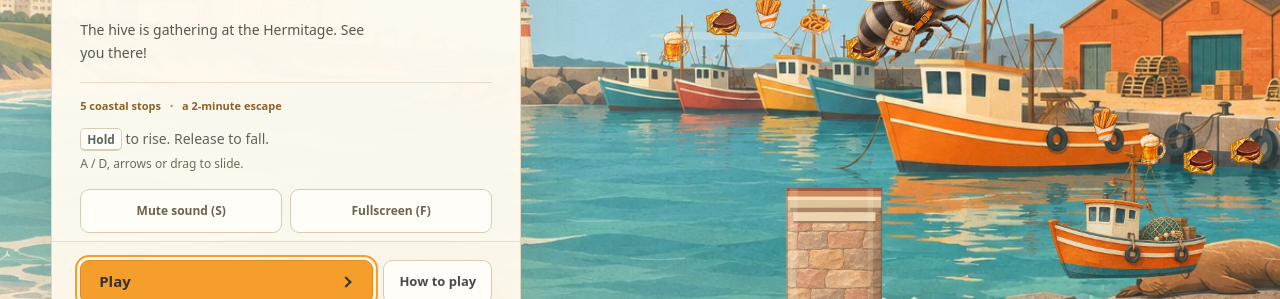
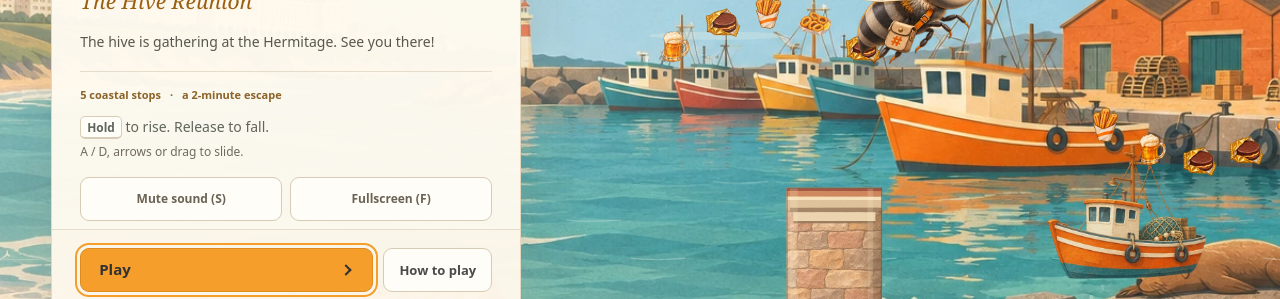
Before and after one commit to joacod/binweek2026, a website built with Vite: page index.html in a window 1280 px wide. Shown: the part 320-619 px from the top of the page. Built offline with nearby package versions, Linux system fonts and the light colour scheme; what audiobits would draw is missing.

Commit message:
fix: keep the title tagline on one line

```diff
--- a/src/game/style.css
+++ b/src/game/style.css
@@ -83,6 +83,8 @@
 .cloudwake-app .game-menu h1 { font: 800 clamp(30px,3.3vw,40px)/1.06 'Avenir Next',system-ui,sans-serif; letter-spacing: -.055em; color: #323232; }
 .cloudwake-app .binweek-subtitle { font: italic 21px/1.2 Georgia,serif; color: #9b5f11; margin: 10px 0 0; }
 .cloudwake-app .game-menu-description { color: #58574e; max-width: 36ch; }
+/* The title tagline stays on a single line, scaling down only when the card is too narrow. */
+.cloudwake-app[data-screen='title'] .game-menu-description { max-width: none; font-size: clamp(11px, 3.1vw, 14px); }
 .cloudwake-app .game-menu-actions { background: #f4ead733; border-color: #e5dccb; }
 .cloudwake-app .game-menu button, .cloudwake-app .game-menu-actions button:not(.game-menu-primary) { background: #fffdf8; border-color: #d7cbb5; color: #4a4a4a; box-shadow: none; }
 .cloudwake-app .game-menu button:enabled:hover { background: #f8e4c2; border-color: #b57a2b; color: #323232; box-shadow: none; }
--- a/src/game/ui.ts
+++ b/src/game/ui.ts
@@ -54,7 +54,7 @@ export function createUI(root: HTMLElement, surface: HTMLElement, signal: AbortS
     controls, launchButtons: menu.actions.filter(button => ['start', 'restart', 'continue'].includes(button.dataset.menuAction!)),
     readiness: menu.readiness, fullscreen: menu.fullscreen, soundStatus: menu.soundStatus, displayStatus: menu.displayStatus,
     show(screen: Screen, focus = true) {
-      menu.description.textContent = screen === 'title' ? 'The hive is gathering at the Hermitage. See you there!'
+      menu.description.textContent = screen === 'title' ? site.introduction
         : screen === 'crashed' ? 'A small detour. Continue from your latest checkpoint with its score, streak and shield.'
         : screen === 'defeat' ? 'The hive will save you a seat. Try the coast again.'
         : screen === 'victory' ? 'The whole hive, together.' : '';
```
